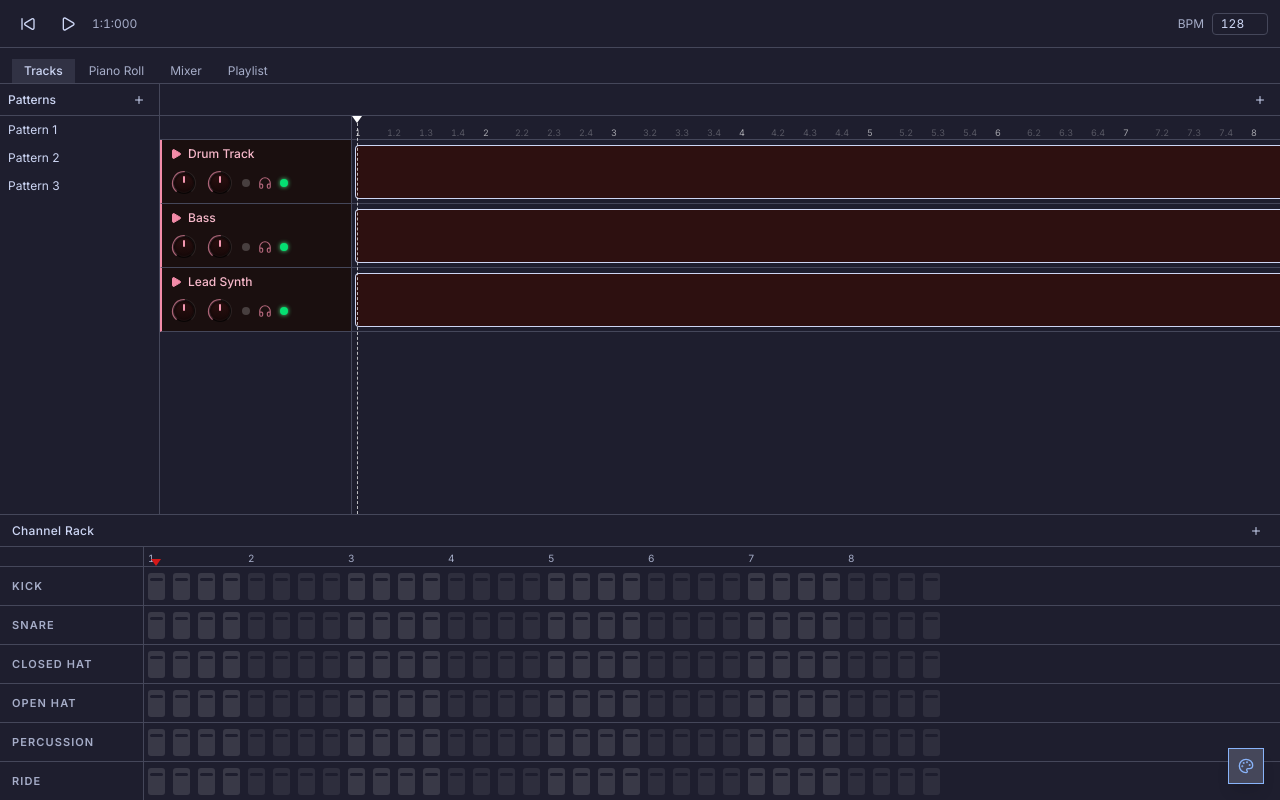
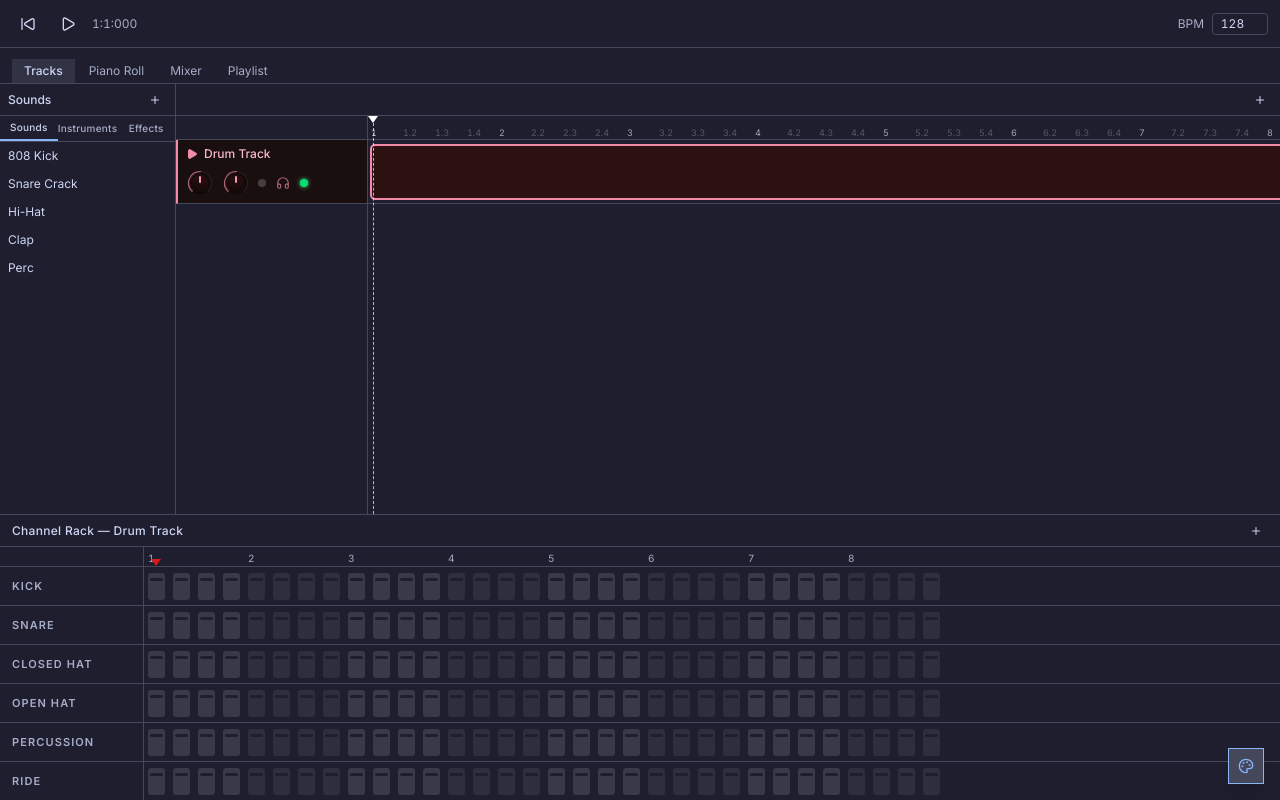
Before and after one commit to ahmoin/note-canvas, a Next.js app: page / in a window 1280 px wide. Built offline with nearby package versions, Linux system fonts and the light colour scheme.

Commit message:
feat: each track gets its own pattern

```diff
--- a/components/channel-rack.tsx
+++ b/components/channel-rack.tsx
@@ -4,7 +4,7 @@ import { Plus } from "lucide-react";
 import * as React from "react";
 import { Button } from "@/components/ui/button";
 import { DRUM_PLAYERS, getAudioCtx } from "@/lib/drums";
-import { CHANNELS, STEPS, useDAWStore } from "@/lib/store";
+import { CHANNELS, STEPS, type TrackItem, useDAWStore } from "@/lib/store";
 import { cn } from "@/lib/utils";
 
 const LOOKAHEAD = 0.1;
@@ -50,13 +50,21 @@ export function ChannelRack() {
 		isPlaying,
 		bpm,
 		setCurrentTick,
-		pattern,
+		patterns,
+		activeTrack,
+		tracks,
 		toggleStep,
 		setPlayStartAudioTime,
+		mutedTracks,
 	} = useDAWStore();
+	const mutedTracksRef = React.useRef(mutedTracks);
+	mutedTracksRef.current = mutedTracks;
+	const patternsRef = React.useRef(patterns);
+	patternsRef.current = patterns;
+
+	const pattern = patterns[activeTrack] ?? patterns[0];
 	const [caretStep, setCaretStep] = React.useState(0);
 
-	const patternRef = React.useRef(pattern);
 	const bpmRef = React.useRef(bpm);
 	const startRef = React.useRef<{
 		audioTime: number;
@@ -65,8 +73,6 @@ export function ChannelRack() {
 	} | null>(null);
 	const intervalRef = React.useRef<ReturnType<typeof setInterval> | null>(null);
 	const rafRef = React.useRef<number | null>(null);
-
-	patternRef.current = pattern;
 
 	bpmRef.current = bpm;
 
@@ -94,9 +100,13 @@ export function ChannelRack() {
 			while (s.nextStepTime < ac.currentTime + LOOKAHEAD) {
 				const step = s.nextStep;
 				const time = s.nextStepTime;
-				for (const ch of CHANNELS) {
-					if (patternRef.current[ch][step]) DRUM_PLAYERS[ch]?.(time);
-				}
+				patternsRef.current.forEach((pat, ti) => {
+					if (!mutedTracksRef.current[ti]) {
+						for (const ch of CHANNELS) {
+							if (pat[ch]?.[step]) DRUM_PLAYERS[ch]?.(time);
+						}
+					}
+				});
 				s.nextStep = (step + 1) % STEPS;
 				s.nextStepTime += stepDur;
 			}
@@ -128,7 +138,9 @@ export function ChannelRack() {
 	return (
 		<div className="flex h-[286px] shrink-0 flex-col border-t bg-background">
 			<div className="flex h-8 shrink-0 items-center justify-between border-b px-3">
-				<span className="text-xs font-medium tracking-wide">Channel Rack</span>
+				<span className="text-xs font-medium tracking-wide">
+					Channel Rack — {tracks[activeTrack]?.name ?? "No Track"}
+				</span>
 				<Button variant="ghost" size="icon" className="size-6">
 					<Plus className="size-3" />
 				</Button>
--- a/components/pattern-list.tsx
+++ b/components/pattern-list.tsx
@@ -1,24 +1,71 @@
 "use client";
 
 import { Plus } from "lucide-react";
+import * as React from "react";
 import { Button } from "@/components/ui/button";
+import { useDAWStore } from "@/lib/store";
+import { cn } from "@/lib/utils";
 
-const PATTERNS = ["Pattern 1", "Pattern 2", "Pattern 3"];
+type Tab = "sounds" | "instruments" | "effects";
+
+const TABS: { id: Tab; label: string }[] = [
+	{ id: "sounds", label: "Sounds" },
+	{ id: "instruments", label: "Instruments" },
+	{ id: "effects", label: "Effects" },
+];
+
+const CONTENT: Record<Tab, string[]> = {
+	sounds: ["808 Kick", "Snare Crack", "Hi-Hat", "Clap", "Perc"],
+	instruments: ["Synth Lead", "Bass Synth", "Pad", "Pluck"],
+	effects: ["Reverb", "Delay", "Distortion", "Compressor", "EQ"],
+};
 
 export function PatternList() {
+	const [tab, setTab] = React.useState<Tab>("sounds");
+	const addTrack = useDAWStore((s) => s.addTrack);
+
+	const handleDragStart = (e: React.DragEvent, name: string) => {
+		e.dataTransfer.setData("text/plain", JSON.stringify({ name, type: tab }));
+		e.dataTransfer.effectAllowed = "copy";
+	};
+
 	return (
-		<div className="flex w-40 shrink-0 flex-col border-r bg-background">
-			<div className="flex h-8 items-center justify-between border-b px-2">
-				<span className="text-xs font-medium">Patterns</span>
+		<div className="flex w-44 shrink-0 flex-col border-r bg-background">
+			<div className="flex h-8 shrink-0 items-center justify-between border-b px-2">
+				<span className="text-xs font-medium capitalize">{tab}</span>
 				<Button variant="ghost" size="icon" className="size-6">
 					<Plus className="size-3" />
 				</Button>
 			</div>
+
+			<div className="flex shrink-0 border-b">
+				{TABS.map((t) => (
+					<button
+						key={t.id}
+						type="button"
+						onClick={() => setTab(t.id)}
+						className={cn(
+							"flex-1 py-1 text-[10px] font-medium tracking-wide transition-colors",
+							tab === t.id
+								? "border-b-2 border-primary text-foreground"
+								: "text-muted-foreground hover:text-foreground",
+						)}
+					>
+						{t.label}
+					</button>
+				))}
+			</div>
+
 			<div className="flex-1 overflow-y-auto">
-				{PATTERNS.map((name, i) => (
+				{CONTENT[tab].map((name, i) => (
 					<button
 						key={i}
-						className="flex w-full items-center px-2 py-1.5 text-left text-xs hover:bg-muted"
+						type="button"
+						draggable
+						onDragStart={(e) => handleDragStart(e, name)}
+						onDoubleClick={() => addTrack(name, tab)}
+						className="flex w-full cursor-grab items-center px-2 py-1.5 text-left text-xs hover:bg-muted active:cursor-grabbing"
+						title="Drag to track or double-click to add"
 					>
 						{name}
 					</button>
--- a/components/tracks-view.tsx
+++ b/components/tracks-view.tsx
@@ -155,12 +155,6 @@ function Knob({
 	);
 }
 
-const TRACKS = [
-	{ name: "Drum Track" },
-	{ name: "Bass" },
-	{ name: "Lead Synth" },
-];
-
 function rulerBeats() {
 	const beats: { label: string; isMajor: boolean }[] = [];
 	for (let bar = 0; bar < TOTAL_BARS; bar++) {
@@ -176,17 +170,49 @@ const RULER_BEATS = rulerBeats();
 
 export function TracksView() {
 	const {
-		pattern,
+		tracks,
+		patterns,
+		activeTrack,
 		isPlaying,
 		bpm,
 		playStartAudioTime,
 		trackVolumes,
 		trackPans,
+		soloTrack,
+		mutedTracks,
 		setTrackVolume,
 		setTrackPan,
+		setSoloTrack,
+		toggleMuteTrack,
+		addTrack,
+		setActiveTrack,
 	} = useDAWStore();
 	const flavor = useFlavor();
 	const red = FLAVOR_VARS[flavor].red;
+	const [selectedClips, setSelectedClips] = React.useState<Set<number>>(
+		new Set([0]),
+	);
+	const [isDragOver, setIsDragOver] = React.useState(false);
+
+	const handleDrop = (e: React.DragEvent) => {
+		e.preventDefault();
+		setIsDragOver(false);
+		try {
+			const { name, type } = JSON.parse(e.dataTransfer.getData("text/plain"));
+			addTrack(name, type);
+		} catch {}
+	};
+
+	const handleClipClick = (ti: number, e: React.MouseEvent) => {
+		setActiveTrack(ti);
+		setSelectedClips((prev) => {
+			const next = new Set(e.ctrlKey || e.metaKey ? prev : []);
+			if (next.has(ti)) next.delete(ti);
+			else next.add(ti);
+			return next;
+		});
+	};
+
 	const playheadRef = React.useRef<HTMLDivElement>(null);
 	const rafRef = React.useRef<number | null>(null);
 	const bpmRef = React.useRef(bpm);
@@ -229,7 +255,7 @@ export function TracksView() {
 			<div className="flex flex-1 overflow-hidden">
 				<div className="flex w-48 shrink-0 flex-col border-r">
 					<div className="h-6 shrink-0 border-b" />
-					{TRACKS.map((track, ti) => (
+					{tracks.map((track, ti) => (
 						<div
 							key={ti}
 							className="flex h-16 shrink-0 flex-col justify-between border-b border-l-2 bg-[#1a0f0f] px-2 py-1.5"
@@ -260,19 +286,55 @@ export function TracksView() {
 									red={red}
 								/>
 								<div className="size-2 rounded-full bg-white/20" />
-								<Headphones
-									className="size-3.5"
-									style={{
-										color: `color-mix(in srgb, ${red} 70%, transparent)`,
-									}}
+								<button
+									type="button"
+									onClick={() => setSoloTrack(ti)}
+									className="flex items-center justify-center rounded-sm p-0.5 transition-colors"
+									title={soloTrack === ti ? "Unsolo" : "Solo"}
+								>
+									<Headphones
+										className="size-3.5"
+										style={{
+											color:
+												soloTrack === ti
+													? red
+													: soloTrack !== null
+														? `color-mix(in srgb, ${red} 25%, transparent)`
+														: `color-mix(in srgb, ${red} 70%, transparent)`,
+										}}
+									/>
+								</button>
+								<button
+									type="button"
+									onClick={() => toggleMuteTrack(ti)}
+									title={mutedTracks[ti] ? "Enable audio" : "Disable audio"}
+									className={cn(
+										"size-2 rounded-full transition-colors",
+										mutedTracks[ti]
+											? "bg-white/20"
+											: "bg-green-400 shadow-[0_0_4px_#4ade80]",
+									)}
 								/>
-								<div className="size-2 rounded-full bg-green-400 shadow-[0_0_4px_#4ade80]" />
 							</div>
 						</div>
 					))}
 				</div>
 
-				<div className="relative flex-1 overflow-x-auto overflow-y-hidden">
+				<div
+					className={cn(
+						"relative flex-1 overflow-x-auto overflow-y-hidden transition-colors",
+						isDragOver && "bg-white/5",
+					)}
+					onClick={(e) => {
+						if (e.target === e.currentTarget) setSelectedClips(new Set());
+					}}
+					onDragOver={(e) => {
+						e.preventDefault();
+						setIsDragOver(true);
+					}}
+					onDragLeave={() => setIsDragOver(false)}
+					onDrop={handleDrop}
+				>
 					<div
 						className="flex h-6 shrink-0 items-end border-b"
 						style={{ width: TOTAL_BARS * BAR_PX }}
@@ -300,20 +362,23 @@ export function TracksView() {
 						))}
 					</div>
 
-					{TRACKS.map((_, ti) => (
+					{tracks.map((_, ti) => (
 						<div
 							key={ti}
 							className="flex h-16 items-center border-b"
 							style={{ width: TOTAL_BARS * BAR_PX }}
 						>
 							<div
-								className="mx-1 h-[52px] overflow-hidden rounded-[3px] bg-[#2d1010] ring-1"
+								className="mx-1 h-[52px] cursor-pointer overflow-hidden rounded-[3px] bg-[#2d1010] ring-1 transition-shadow"
 								style={{
 									width: BAR_PX * 8 - 8,
-									outlineColor: `color-mix(in srgb, ${red} 40%, transparent)`,
+									boxShadow: selectedClips.has(ti)
+										? `0 0 0 2px ${red}`
+										: `0 0 0 1px color-mix(in srgb, ${red} 40%, transparent)`,
 								}}
+								onClick={(e) => handleClipClick(ti, e)}
 							>
-								<ClipPreview pattern={pattern} red={red} />
+								<ClipPreview pattern={patterns[ti]} red={red} />
 							</div>
 						</div>
 					))}
--- a/lib/store.ts
+++ b/lib/store.ts
@@ -14,25 +14,38 @@ export const STEPS = 32;
 
 export type Pattern = Record<string, boolean[]>;
 
-const TRACK_COUNT = 3;
+export type TrackItem = { name: string; type: string };
+
+const DEFAULT_TRACKS: TrackItem[] = [{ name: "Drum Track", type: "sound" }];
+
+const emptyPattern = (): Pattern =>
+	Object.fromEntries(CHANNELS.map((ch) => [ch, Array(STEPS).fill(false)]));
 
 interface DAWState {
 	activeView: View;
 	isPlaying: boolean;
 	bpm: number;
 	currentTick: number;
-	pattern: Pattern;
+	patterns: Pattern[];
+	activeTrack: number;
 	playStartAudioTime: number | null;
+	tracks: TrackItem[];
 	trackVolumes: number[];
 	trackPans: number[];
+	soloTrack: number | null;
+	mutedTracks: boolean[];
 	setActiveView: (view: View) => void;
 	togglePlay: () => void;
 	setBpm: (bpm: number) => void;
 	setCurrentTick: (tick: number) => void;
 	toggleStep: (channel: string, step: number) => void;
 	setPlayStartAudioTime: (t: number | null) => void;
+	setActiveTrack: (ti: number) => void;
 	setTrackVolume: (track: number, vol: number) => void;
 	setTrackPan: (track: number, pan: number) => void;
+	setSoloTrack: (track: number | null) => void;
+	toggleMuteTrack: (track: number) => void;
+	addTrack: (name: string, type: string) => void;
 }
 
 export const useDAWStore = create<DAWState>((set) => ({
@@ -40,22 +53,30 @@ export const useDAWStore = create<DAWState>((set) => ({
 	isPlaying: false,
 	bpm: 128,
 	currentTick: 0,
-	pattern: Object.fromEntries(
-		CHANNELS.map((ch) => [ch, Array(STEPS).fill(false)]),
-	),
+	patterns: DEFAULT_TRACKS.map(() => emptyPattern()),
+	activeTrack: 0,
 	playStartAudioTime: null,
-	trackVolumes: Array(TRACK_COUNT).fill(50),
-	trackPans: Array(TRACK_COUNT).fill(0),
+	tracks: DEFAULT_TRACKS,
+	trackVolumes: Array(DEFAULT_TRACKS.length).fill(50),
+	trackPans: Array(DEFAULT_TRACKS.length).fill(0),
+	soloTrack: null,
+	mutedTracks: Array(DEFAULT_TRACKS.length).fill(false),
 	setActiveView: (view) => set({ activeView: view }),
 	togglePlay: () => set((s) => ({ isPlaying: !s.isPlaying })),
 	setBpm: (bpm) => set({ bpm }),
 	setCurrentTick: (tick) => set({ currentTick: tick }),
 	setPlayStartAudioTime: (t) => set({ playStartAudioTime: t }),
+	setActiveTrack: (ti) => set({ activeTrack: ti }),
 	toggleStep: (channel, step) =>
 		set((s) => {
-			const next = [...s.pattern[channel]];
-			next[step] = !next[step];
-			return { pattern: { ...s.pattern, [channel]: next } };
+			const next = s.patterns.map((p) => ({ ...p }));
+			next[s.activeTrack] = {
+				...next[s.activeTrack],
+				[channel]: next[s.activeTrack][channel].map((v, i) =>
+					i === step ? !v : v,
+				),
+			};
+			return { patterns: next };
 		}),
 	setTrackVolume: (track, vol) =>
 		set((s) => {
@@ -69,4 +90,20 @@ export const useDAWStore = create<DAWState>((set) => ({
 			next[track] = pan;
 			return { trackPans: next };
 		}),
+	setSoloTrack: (track) =>
+		set((s) => ({ soloTrack: s.soloTrack === track ? null : track })),
+	toggleMuteTrack: (track) =>
+		set((s) => {
+			const next = [...s.mutedTracks];
+			next[track] = !next[track];
+			return { mutedTracks: next };
+		}),
+	addTrack: (name, type) =>
+		set((s) => ({
+			tracks: [...s.tracks, { name, type }],
+			patterns: [...s.patterns, emptyPattern()],
+			trackVolumes: [...s.trackVolumes, 50],
+			trackPans: [...s.trackPans, 0],
+			mutedTracks: [...s.mutedTracks, false],
+		})),
 }));
```
